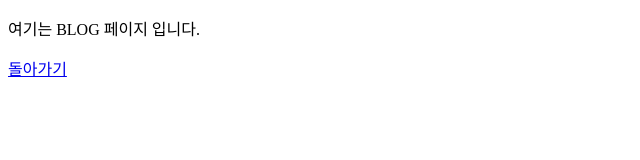
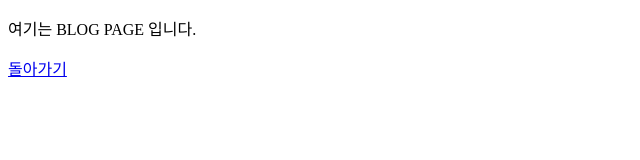
Before and after one commit to YoonHakyoung/rapaeng1, a plain HTML site: page blog/index.html in a window 1280 px wide. Shown: the full height of the page, 0-640 px from the left. Drawn offline with Linux system fonts and the light colour scheme.

Commit message:
no message

```diff
--- a/blog/index.html
+++ b/blog/index.html
@@ -5,7 +5,7 @@
 		<meta charset="utf-8">
 	</head>
 	<body>
-		<p> 여기는 BLOG 페이지 입니다. </p>
+		<p> 여기는 BLOG PAGE 입니다. </p>
 		<p><a href="../index.html">돌아가기</a></p>
 	</body>
 </html>
```
